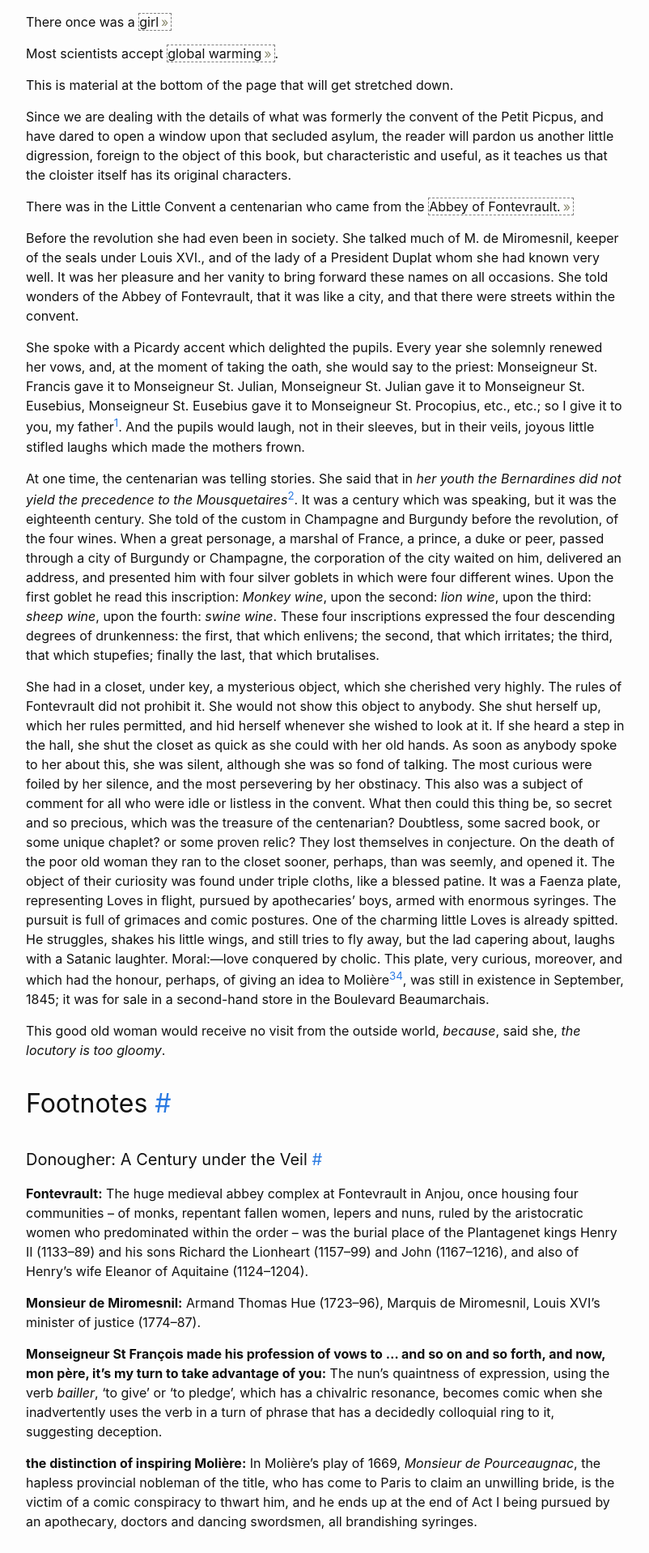
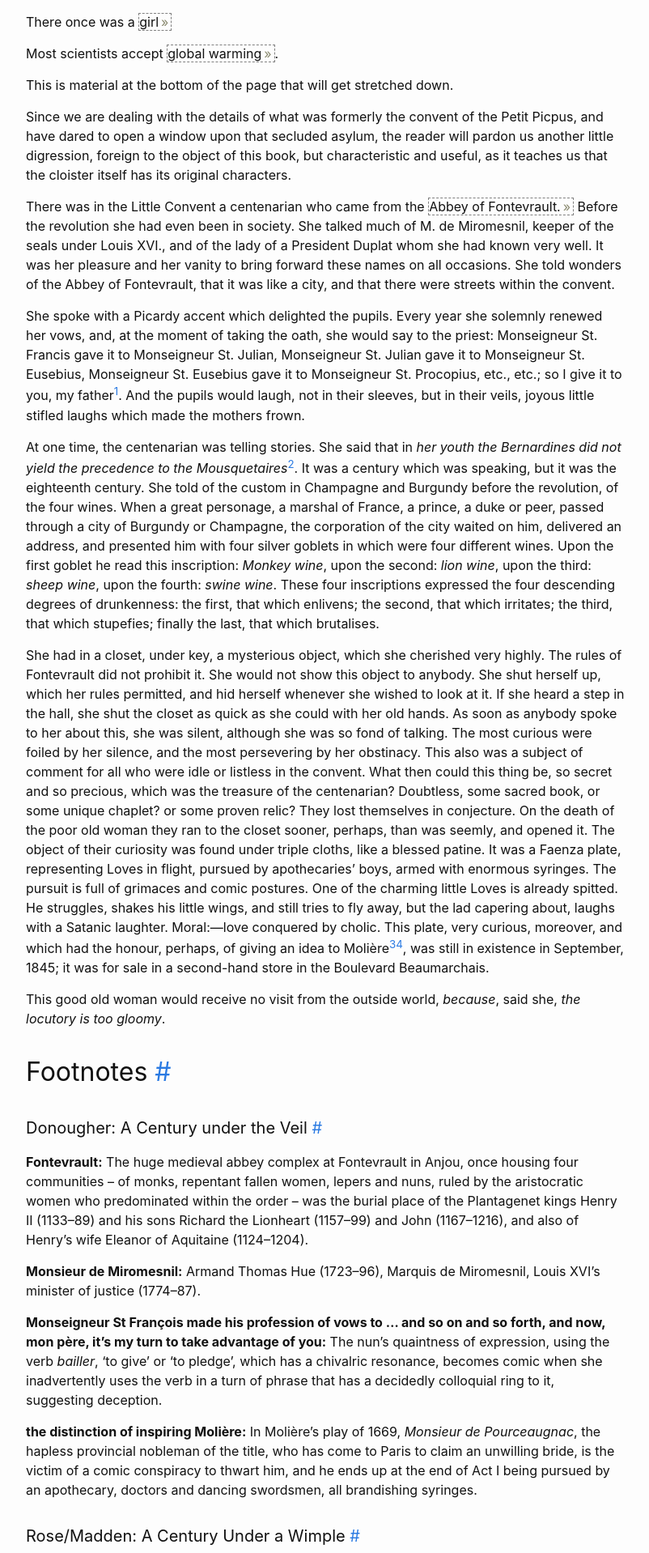
Before and after one commit to lesmisblathers/lesmisblathers.github.io, a Jekyll site: the page built from footnotes/test.md, in a window 1280 px wide. Shown: the part 311-2229 px from the top of the page at 81% size, without its empty margins (238-1040 px from the left). Built offline with Jekyll 4.4.1, drawn with Linux system fonts in a browser that asks for light colours.

Commit message:
Update test.md

```diff
--- a/footnotes/test.md
+++ b/footnotes/test.md
@@ -26,10 +26,7 @@
 
 Since we are dealing with the details of what was formerly the convent of the Petit Picpus, and have dared to open a window upon that secluded asylum, the reader will pardon us another little digression, foreign to the object of this book, but characteristic and useful, as it teaches us that the cloister itself has its original characters.
 
-There was in the Little Convent a centenarian who came from the <a href="#fontre" class="stretchsummary">Abbey of Fontevrault.</a>
-<aside id="fontre" class="stretchdetail">
-  sometimes Fontevraud, an unusual abbey that was both a monastery and a nunnery. The Plantagenets supported the abbey, and several members of the family—Henry II, Eleanor of Aquitaine, and Richard the Lion-Hearted—are buried there. It was turned into a prison in 1804.
-</aside> Before the revolution she had even been in society. She talked much of M. de Miromesnil, keeper of the seals under Louis XVI., and of the lady of a President Duplat whom she had known very well. It was her pleasure and her vanity to bring forward these names on all occasions. She told wonders of the Abbey of Fontevrault, that it was like a city, and that there were streets within the convent.
+There was in the Little Convent a centenarian who came from the <span epub-type="stretchsummary">Abbey of Fontevrault.</span><span epub-type="stretchdetail">sometimes Fontevraud, an unusual abbey that was both a monastery and a nunnery. The Plantagenets supported the abbey, and several members of the family—Henry II, Eleanor of Aquitaine, and Richard the Lion-Hearted—are buried there. It was turned into a prison in 1804.</span> Before the revolution she had even been in society. She talked much of M. de Miromesnil, keeper of the seals under Louis XVI., and of the lady of a President Duplat whom she had known very well. It was her pleasure and her vanity to bring forward these names on all occasions. She told wonders of the Abbey of Fontevrault, that it was like a city, and that there were streets within the convent.
 
 She spoke with a Picardy accent which delighted the pupils. Every year she solemnly renewed her vows, and, at the moment of taking the oath, she would say to the priest: Monseigneur St. Francis gave it to Monseigneur St. Julian, Monseigneur St. Julian gave it to Monseigneur St. Eusebius, Monseigneur St. Eusebius gave it to Monseigneur St. Procopius, etc., etc.; so I give it to you, my father[^D3]. And the pupils would laugh, not in their sleeves, but in their veils, joyous little stifled laughs which made the mothers frown.
 
```
